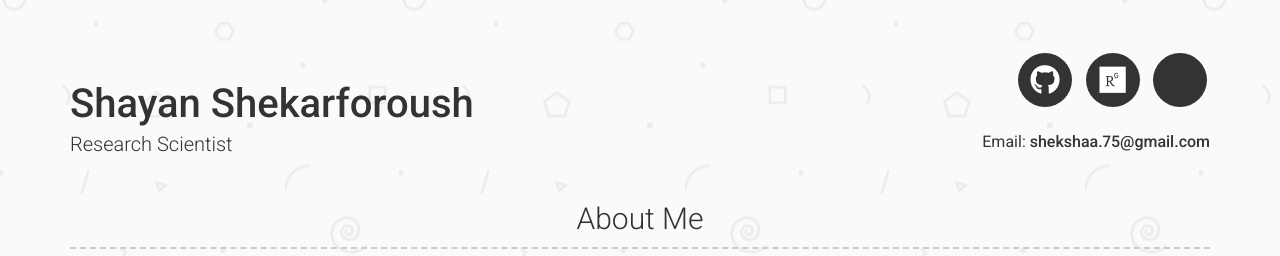
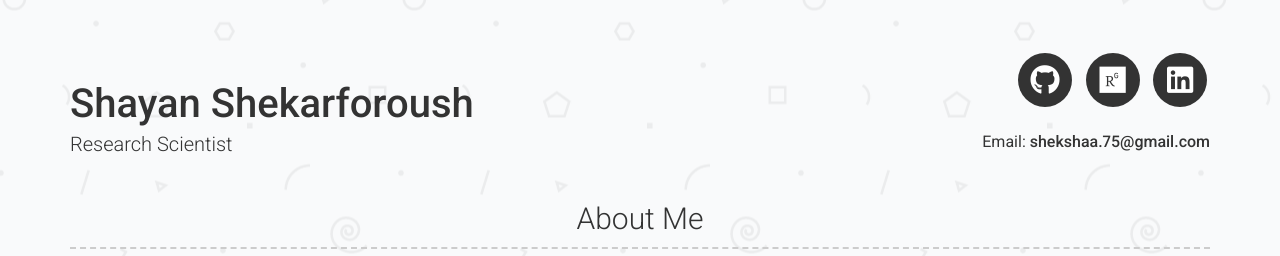
Before and after one commit to shekshaa/shekshaa.github.io, a Jekyll site: the page built from index.md, in a window 1280 px wide. Shown: the top 256 px of the page. Built offline with Jekyll 4.4.1, drawn with Linux system fonts in a browser that asks for light colours.

Commit message:
Update header.html

```diff
--- a/_includes/header.html
+++ b/_includes/header.html
@@ -51,7 +51,7 @@
         {%- if site.linkedin_username -%}
           <li>
             <a target="_blank" href="https://www.linkedin.com/in/{{ site.linkedin_username| cgi_escape | escape }}" class="button button--sacnite button--round-l">
-              <i class="fa fa-linkedin" title="Linkedin link"></i>
+              <i class="fab fa-linkedin" title="Linkedin link"></i>
             </a>
           </li>
         {%- endif -%}
```
